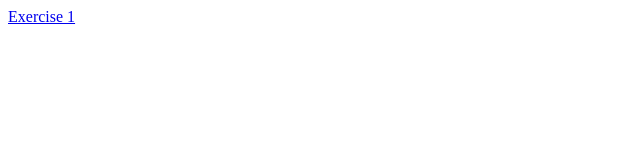
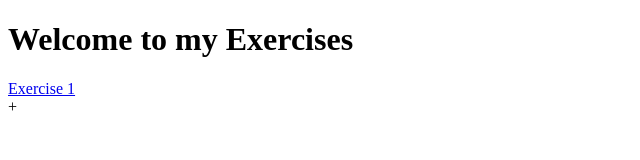
Before and after one commit to NelsonLiz/2109, a plain HTML site: page index.html in a window 1280 px wide. Shown: the whole page, without its empty margins (0-640 px from the left). Drawn offline with Linux system fonts and the light colour scheme.

Commit message:
my first commit

```diff
--- a/index.html
+++ b/index.html
@@ -4,8 +4,9 @@
 		<title>My Exercises</title>
 	</head>
 	<body>
+		<h1>Welcome to my Exercises</h1>
 		<div id="main">
 			<a href="./exs/ex1/index.html">Exercise 1</a>
 		</div>
 	</body>
-</html>
+</html>+
```
